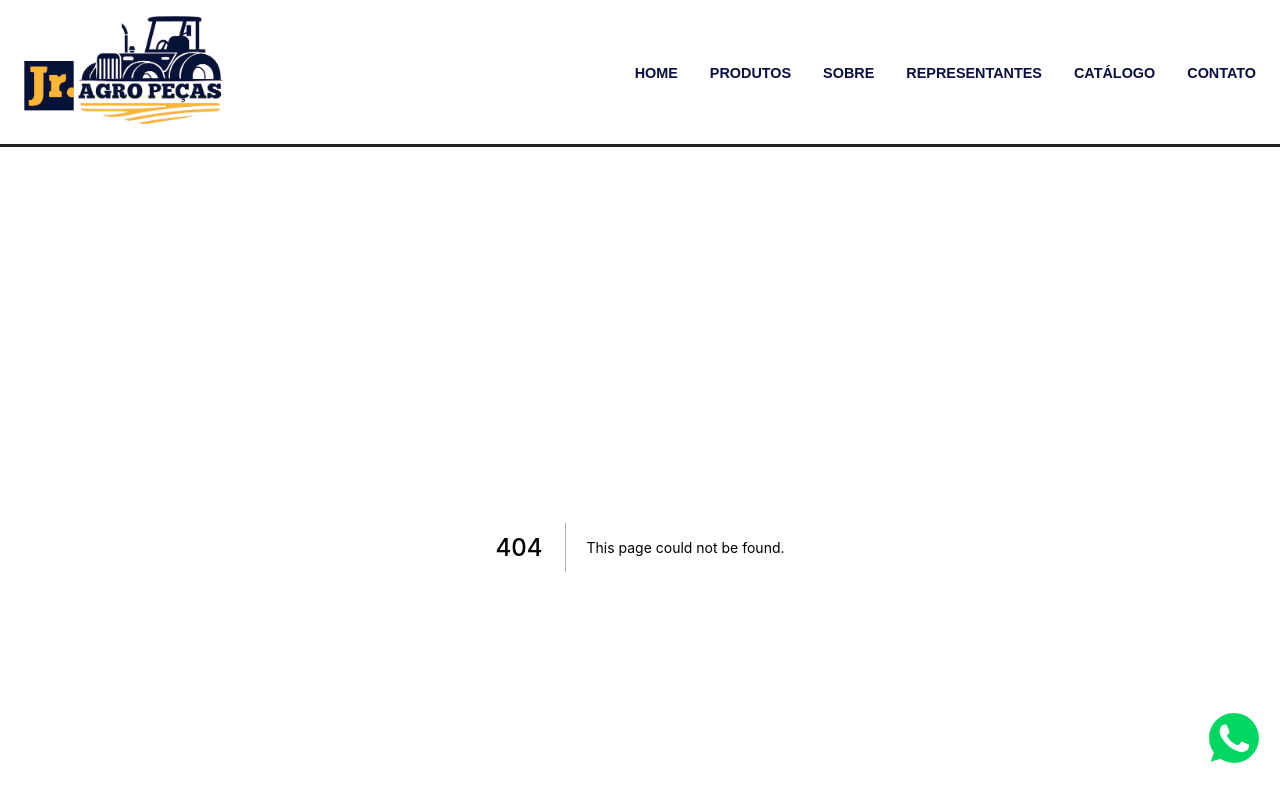
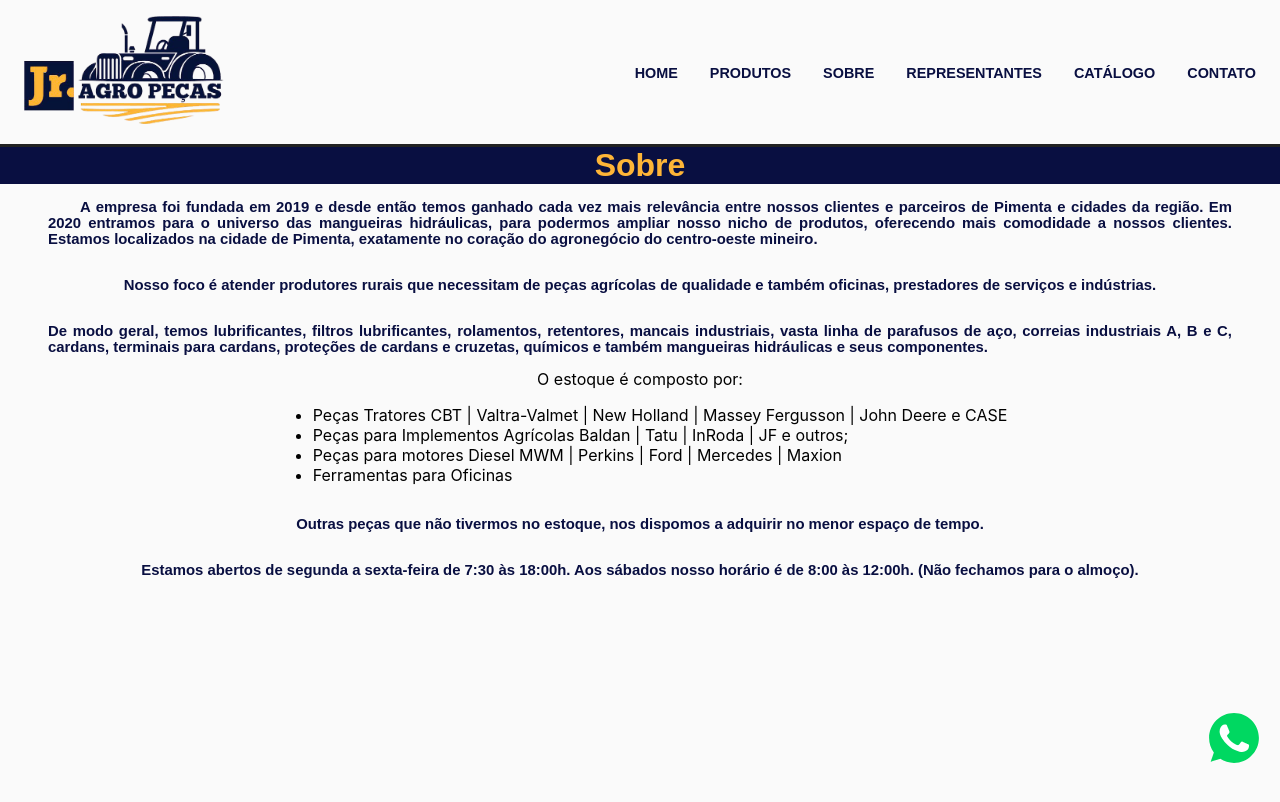
Before and after one commit to Matheusgarcia37/vozdopovo_react, a Next.js app: page /sobre in a window 1280 px wide. Before the commit this address had no page. Shown: the top 802 px of the page. Built offline with nearby package versions, Linux system fonts and the light colour scheme.

Commit message:
att sobrre

```diff
--- a/src/components/Header/styles.module.scss
+++ b/src/components/Header/styles.module.scss
@@ -2,6 +2,7 @@
     border-bottom: 3px solid #222222;
     display: flex;
     justify-content: center;
+
 }
 
 .navlogo {
--- /dev/null
+++ b/src/pages/sobre.tsx
@@ -0,0 +1,33 @@
+import styles from '../styles/Sobre.module.scss'
+export default function Sobre() {
+    return (
+        <div className={styles.container_sobre}>
+            <h1 className={styles.title}>Sobre</h1>
+            <p>
+                <span className={styles.margin_text}></span>A empresa foi fundada em 2019 e desde então temos ganhado cada vez mais relevância entre nossos clientes e parceiros de Pimenta e cidades da região.
+                Em 2020 entramos para o universo das mangueiras hidráulicas, para podermos  ampliar nosso nicho de produtos, oferecendo mais comodidade a nossos clientes.
+                Estamos localizados na cidade de  Pimenta, exatamente no coração  do agronegócio do centro-oeste mineiro.
+
+            </p>
+            <p>Nosso foco é atender produtores rurais que necessitam de peças agrícolas de qualidade e também  oficinas, prestadores de serviços  e indústrias.</p>
+            <p>De modo geral, temos lubrificantes, filtros lubrificantes, rolamentos, retentores, mancais industriais, vasta linha de parafusos de aço, correias industriais A, B e C, cardans, terminais para cardans, proteções de cardans e cruzetas, químicos e também mangueiras hidráulicas e seus componentes.</p>
+            <span>O estoque é composto por:</span>
+            <ul>
+                <li>
+                    Peças Tratores CBT | Valtra-Valmet | New Holland  | Massey Fergusson | John Deere e CASE
+                </li>
+                <li>
+                    Peças para Implementos Agrícolas Baldan | Tatu | InRoda | JF e outros;
+                </li>
+                <li>
+                    Peças para motores Diesel MWM | Perkins | Ford | Mercedes | Maxion
+                </li>
+                <li>
+                    Ferramentas para Oficinas
+                </li>
+            </ul>
+            <p>Outras peças que não tivermos no estoque, nos dispomos a adquirir no menor espaço de tempo.</p>
+            <p>Estamos abertos de segunda a sexta-feira de 7:30 às 18:00h. Aos sábados nosso horário é de 8:00 às 12:00h. (Não fechamos para o almoço).</p>
+        </div>
+    );
+}
--- /dev/null
+++ b/src/styles/Sobre.module.scss
@@ -0,0 +1,29 @@
+.container_sobre {
+    width: 100%;
+    display: flex;
+    flex-direction: column;
+    align-items: center;
+    margin: 0 auto;
+    padding: 0 3rem;
+    text-align: justify;
+    p {
+        font-size: .93rem;
+        font-family: 'Poppins', sans-serif;
+        font-weight: 600;
+        color: #090F41;
+        text-decoration: none;
+        transition: all 0.3s ease-in-out;
+    }
+}
+.margin_text {
+    margin-left: 2rem
+}
+.title {
+    margin: 0;
+
+    width: 100vw;
+    text-align: center;
+    background-color: #090F41;
+    color: #FEB537;
+    font-family: 'Poppins', sans-serif;
+}
```
